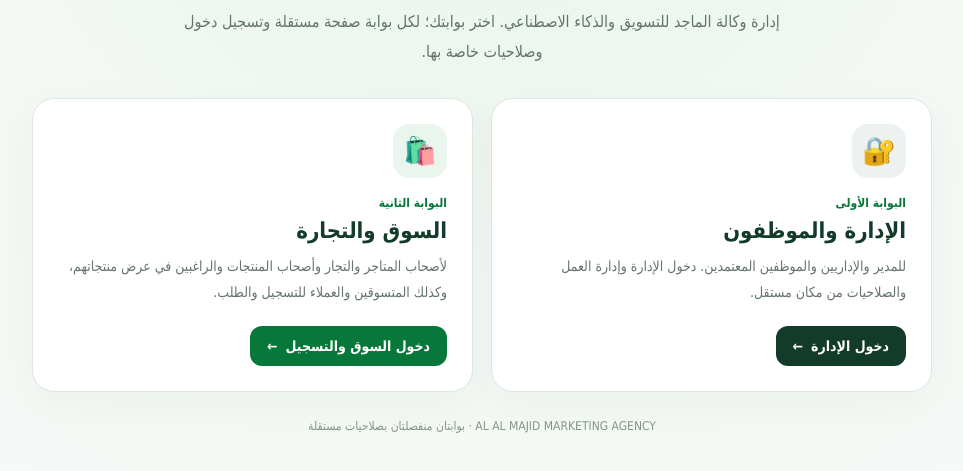
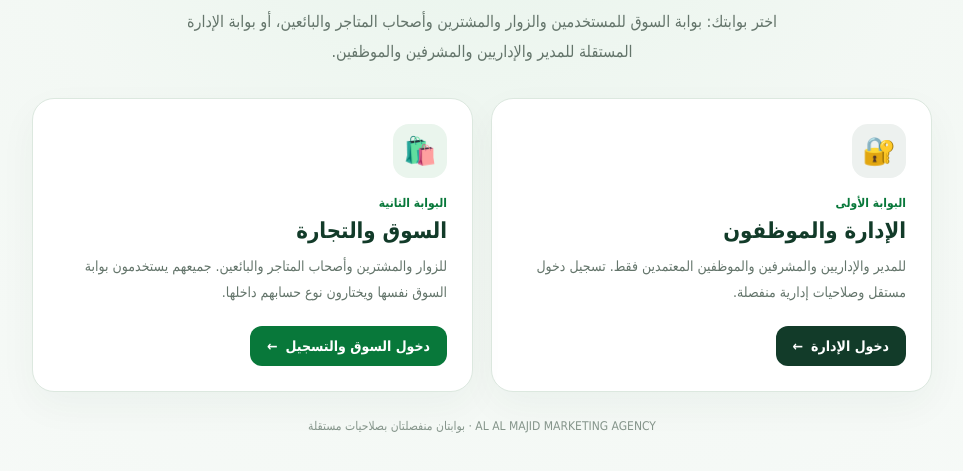
Before and after one commit to zxmagd2022-web/al-majid-ai-control-center, a plain HTML site: page index.html in a window 1280 px wide. Shown: the part 245-716 px from the top of the page, without its empty margins (158-1121 px from the left). Drawn offline with Linux system fonts and the light colour scheme.

Commit message:
Clarify independent admin and marketplace gateways (#8)

```diff
--- a/index.html
+++ b/index.html
@@ -32,20 +32,20 @@ h2{font-size:22px;margin:0 0 10px}
 <main>
 <div class="brand" aria-hidden="true">M</div>
 <h1>مركز الماجد للتحكم</h1>
-<p class="intro">إدارة وكالة الماجد للتسويق والذكاء الاصطناعي. اختر بوابتك؛ لكل بوابة صفحة مستقلة وتسجيل دخول وصلاحيات خاصة بها.</p>
+<p class="intro">اختر بوابتك: بوابة السوق للمستخدمين والزوار والمشترين وأصحاب المتاجر والبائعين، أو بوابة الإدارة المستقلة للمدير والإداريين والمشرفين والموظفين.</p>
 <section class="choices" aria-label="بوابات وكالة الماجد">
 <a class="choice admin" href="admin.html">
 <div class="icon" aria-hidden="true">🔐</div>
 <div class="eyebrow">البوابة الأولى</div>
 <h2>الإدارة والموظفون</h2>
-<p class="desc">للمدير والإداريين والموظفين المعتمدين. دخول الإدارة وإدارة العمل والصلاحيات من مكان مستقل.</p>
+<p class="desc">للمدير والإداريين والمشرفين والموظفين المعتمدين فقط. تسجيل دخول مستقل وصلاحيات إدارية منفصلة.</p>
 <span class="action">دخول الإدارة <span aria-hidden="true">←</span></span>
 </a>
 <a class="choice market" href="https://kano234.com/">
 <div class="icon" aria-hidden="true">🛍️</div>
 <div class="eyebrow">البوابة الثانية</div>
 <h2>السوق والتجارة</h2>
-<p class="desc">لأصحاب المتاجر والتجار وأصحاب المنتجات والراغبين في عرض منتجاتهم، وكذلك المتسوقين والعملاء للتسجيل والطلب.</p>
+<p class="desc">للزوار والمشترين وأصحاب المتاجر والبائعين. جميعهم يستخدمون بوابة السوق نفسها ويختارون نوع حسابهم داخلها.</p>
 <span class="action">دخول السوق والتسجيل <span aria-hidden="true">←</span></span>
 </a>
 </section>
```
